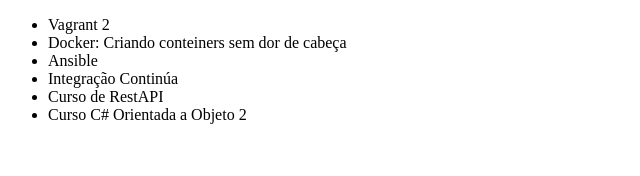
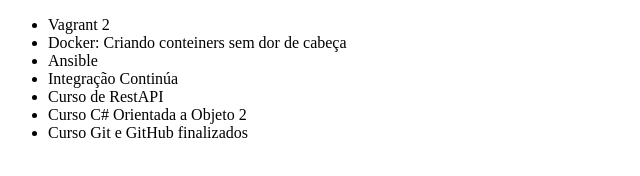
Before and after one commit to GuilhermeFernando/CursoGit, a plain HTML site: page index.html in a window 1280 px wide. Shown: the whole page, without its empty margins (0-640 px from the left). Drawn offline with Linux system fonts and the light colour scheme.

Commit message:
Finalizando curso git

```diff
--- a/index.html
+++ b/index.html
@@ -12,6 +12,7 @@
         <li>Integração Continúa</li>
         <li>Curso de RestAPI</li>
         <li>Curso C# Orientada a Objeto 2</li>
+        <li>Curso Git e GitHub finalizados</li>
     </ul>
 </body>
 </html>
```
